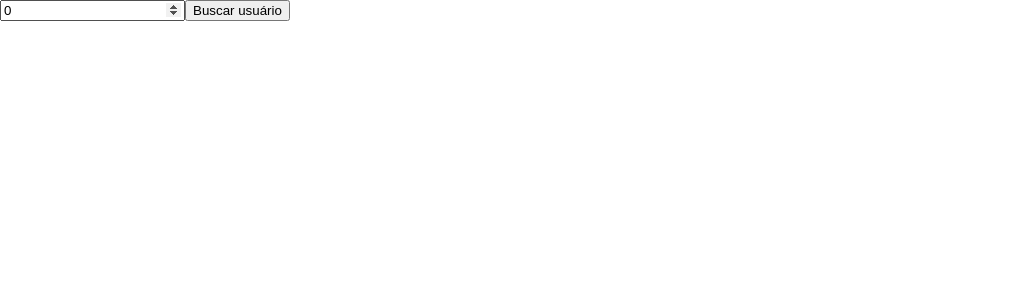
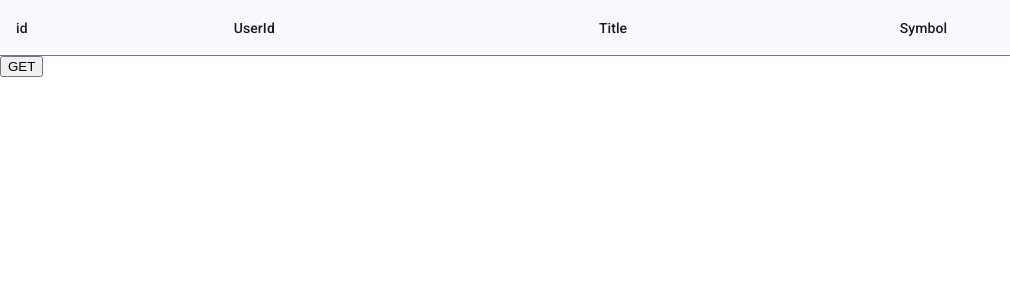
Before and after one commit to Aldf76/angularStudies, an Angular app: page / in a window 1280 px wide. Shown: the top 300 px of the page, without its empty margins (0-1010 px from the left). Built offline with nearby package versions, Linux system fonts and the light colour scheme.

Commit message:
importando table no module e introduzindo template no app.html

```diff
--- a/src/app/app-module.ts
+++ b/src/app/app-module.ts
@@ -9,6 +9,8 @@ import { ReversePipe } from './pipes/pipes';
 import { HttpClientModule } from '@angular/common/http';
 import { Users } from './users/users'; // 3 - passo
 import { FormsModule } from '@angular/forms';
+import { Table } from './components/table/table';
+import { MatTableModule } from '@angular/material/table';
 
 
 @NgModule({
@@ -18,13 +20,15 @@ import { FormsModule } from '@angular/forms';
     About,
     Contact,
     Users,
+    Table,
   ],
   imports: [
     BrowserModule,
     AppRoutingModule,
     ReversePipe,
     HttpClientModule,
-    FormsModule //É preciso importar para utilizar o ngModule users.html
+    FormsModule, //É preciso importar para utilizar o ngModule users.html
+    MatTableModule
   ],
   providers: [
     provideBrowserGlobalErrorListeners()
--- a/src/app/app.html
+++ b/src/app/app.html
@@ -1 +1 @@
-<app-users></app-users>
+<app-table></app-table>
```
